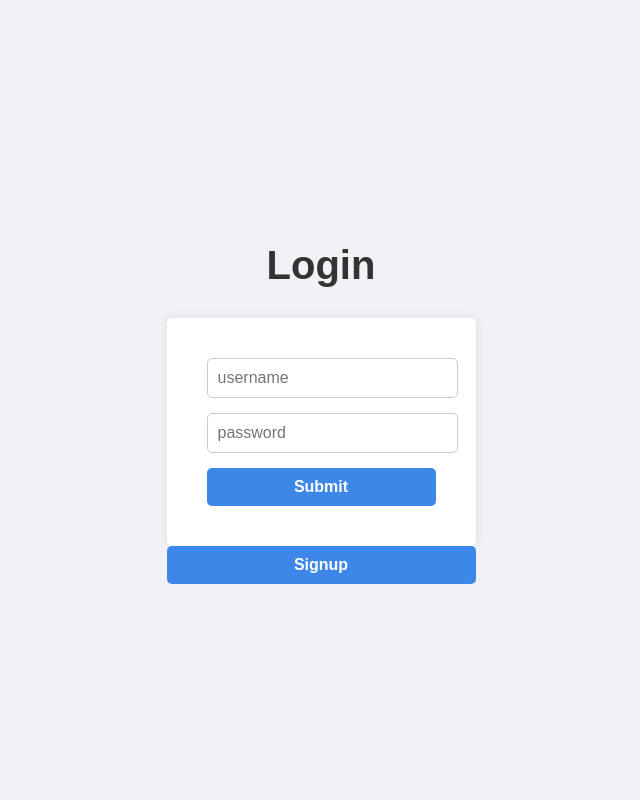
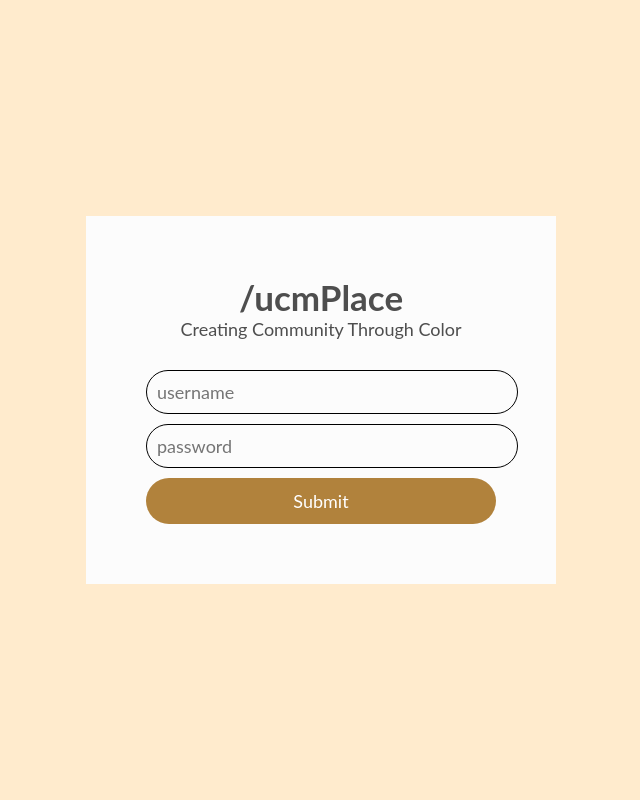
Before and after one commit to schm0es/ucPlace, a Flask app: page / in a window 1280 px wide. Shown: the whole page, without its empty margins (319-959 px from the left). Run offline with Flask 3, Linux system fonts and the light colour scheme.

Commit message:
Add files via upload
styling update

```diff
--- a/front/app.py
+++ b/front/app.py
@@ -1,12 +1,13 @@
 from flask import Flask, request, render_template, jsonify, redirect, url_for, session
-from flask_login import LoginManager, login_user, logout_user, login_required, UserMixin, current_user
+from flask_login import LoginManager, login_user, logout_user, login_required, UserMixin
 from flask_cors import CORS
 
 from sqlalchemy.orm import sessionmaker
 from flask_sqlalchemy import SQLAlchemy
 import db
 from flask_admin.contrib.sqla import ModelView
-from werkzeug.security import generate_password_hash
+from werkzeug.security import generate_password_hash, check_password_hash
+
 
 Session = sessionmaker(bind=db.engine)
 db_session = Session()
@@ -43,8 +44,7 @@ def get_pix():
 
 @app.route('/pixels/<id>/<x>/<y>/<color>', methods=['POST'])
 def write_pix(id, x, y, color):
-    logged_user_id = current_user.get_id()
-    new_pixel = db.Pixel(id=logged_user_id, x=x, y=y, color=color)
+    new_pixel = db.Pixel(id=id, x=x, y=y, color=color)
     db_session.add(new_pixel)
     db_session.commit()
     return jsonify(message='Pixel successfully stored', success=True)
@@ -54,8 +54,7 @@ def update_pix(id, x, y, color):
     pixel_to_update = db_session.query(db.Pixel).filter(db.Pixel.x == x, db.Pixel.y == y).first()
 
     if pixel_to_update:
-        logged_user_id = current_user.get_id()
-        pixel_to_update.id = logged_user_id
+        pixel_to_update.id = id
         pixel_to_update.color = color
         db_session.commit()
         return jsonify({id: color})
@@ -69,11 +68,9 @@ def login():
         username = request.form['username']
         password = request.form['password']
 
-        user = db_session.query(db.User).filter(db.User.username == username).first()
-
         # Replace this with your own logic to check if the username and password are correct
-        if user is not None and user.check_password(password):
-            print(user)
+        if (username == 'bob' and password == 'lol') or (username == 'johnsmith' and password == 'password123'):
+            user = User(username)
             login_user(user)
             session['logged_in'] = True
             return redirect(url_for('load_app'))
@@ -81,28 +78,6 @@ def login():
             return render_template('login.html', message='Invalid username or password')
 
     return render_template('login.html')
-
-
-@app.route('/signup', methods=['GET', 'POST'])
-def signup():
-    if request.method == 'POST':
-        username = request.form['username']
-        password = request.form['password']
-
-        user_check = db_session.query(db.User).filter(db.User.username == username).first()
-
-        # Replace this with your own logic to check if the username and password are correct
-        if user_check is None:
-            new_user = db.User(username = username, password_hash = generate_password_hash(password))
-            db_session.add(new_user)
-            db_session.commit()
-            login_user(new_user)
-            return redirect(url_for('load_app'))
-        else:
-            return render_template('login.html', message='Invalid username or password')
-
-    return render_template('signup.html')
-
 
 @login_required
 @app.route("/app")
@@ -116,13 +91,5 @@ def logout():
     session.pop('logged_in', None)
     return redirect(url_for('login'))
 
-@app.route('/get_user_id', methods=['GET'])
-@login_required
-def get_user_id():
-    userId=current_user.get_id()
-    print(userId)
-    return userId
-
-
 if __name__ == "__main__":
     app.run(debug=True)
--- a/front/static/style.css
+++ b/front/static/style.css
@@ -1,3 +1,6 @@
+*{
+    font-family:'Lato',sans-serif;
+}
 body {
     display: flex;
     flex-direction: column;
@@ -5,7 +8,7 @@ body {
     align-items: center;
     height: 100vh;
     margin: 0;
-    background-color: #f0f0f0;
+    background-color: blanchedalmond;
 }
 
 canvas {
@@ -30,32 +33,71 @@ canvas {
     margin-right: 50px;
 }
 
+#logoutBtn {
+
+    margin-left:800px;
+    width:30%;
+
+    font-size:18px;
+    padding:10px 20px 10px 5px;
+    border:none;
+    outline:none;
+    background: none;
+}
+
+
 #container > label {
     font-family: Arial, Helvetica, sans-serif;
 }
+.login-div{
+    margin:100px auto;
+    width: 350px;
+    background-color: rgb(252, 252, 252);
+    padding: 60px;
+}
+.title, .sub-title{
+text-align:center;
+color:rgb(78, 78, 78)
+}
+.title{
+font-weight:bolder;
+font-size:35px;
 
-input[type="submit"] {
-    display: block;
-    width: 100%;
-    padding: 10px;
-    font-size: 1rem;
-    font-weight: bold;
-    color: #fff;
-    background-color: #3c87e8;
-    border: none;
-    border-radius: 5px;
-    cursor: pointer;
-    margin-bottom: -10px;
+}
+.sub-title{
+    font-size:18px;
+}
+.form{
+    width:100%;
+    margin-top:30px;
+
+}
+.form input{
+    width:100%;
+    font-size:18px;
+    padding:10px 20px 10px 5px;
+    border:none;
+    outline:none;
+    background: none;
+
 }
 
-input[type="color"] {
-    appearance: none;
-    -moz-appearance: none;
-    -webkit-appearance: none;
-    background: none;
-    border: 0;
-    cursor: pointer;
-    height: 3em;
-    padding: 0;
-    width: 7em;
-  }
+#username,#password{
+    display: block;
+    border-radius:30px;
+    border: 1px solid rgb(0,0,0.2);
+    padding:10px;
+    margin:10px 0;
+
+}
+#sub{
+    width:100%;
+    padding: 12px 10px;
+    border:none;
+    font-size:18px;
+    color:white;
+    border-radius:30px;
+    background-color: rgb(177, 130, 60);
+
+
+}
--- a/front/templates/login.html
+++ b/front/templates/login.html
@@ -1,105 +1,34 @@
 <!DOCTYPE html>
 <html lang="en">
+  <head>
+    <meta charset="UTF-8" />
+    <meta http-equiv="X-UA-Compatible" content="IE=edge" />
+    <meta name="viewport" content="width=device-width, initial-scale=1.0" />
+    <link rel="stylesheet" href="./static/style.css" />
+    <title>Login page</title>
+  </head>
+  <body>
 
-<head>
-  <meta charset="UTF-8" />
-  <meta http-equiv="X-UA-Compatible" content="IE=edge" />
-  <meta name="viewport" content="width=device-width, initial-scale=1.0" />
-  <title>Login Page</title>
-  <style>
-    body {
-      font-family: Arial, sans-serif;
-      display: flex;
-      justify-content: center;
-      align-items: center;
-      height: 100vh;
-      margin: 0;
-      background-color: #f0f2f5;
-    }
 
-    h1 {
-      font-size: 2.5rem;
-      color: #333;
-      text-align: center;
-      margin-bottom: 30px;
-    }
+    <div class ="login-div">
+      <div class = "title">/ucmPlace</div>
+      <div class = "sub-title"> Creating Community Through Color</div>
 
-    form {
-      background-color: #ffffff;
-      padding: 40px;
-      border-radius: 5px;
-      box-shadow: 0px 0px 10px rgba(0, 0, 0, 0.1);
-    }
+      <div class = "form">
+        <form action="/login" method="post" >
+          <input id="username" name="username" type="text" placeholder="username" />
+          <input
+            id="password"
+            name="password"
+            type="password"
+            placeholder="password"
+          />
 
-    input[type="text"],
-    input[type="password"] {
-      display: block;
-      width: 100%;
-      padding: 10px;
-      margin-bottom: 15px;
-      font-size: 1rem;
-      border: 1px solid #ccc;
-      border-radius: 5px;
-    }
+          <input id = "sub" type="submit" />
+        </form>
+      </div>
+    </div>
 
-    input[type="submit"] {
-      display: block;
-      width: 100%;
-      padding: 10px;
-      font-size: 1rem;
-      font-weight: bold;
-      color: #fff;
-      background-color: #3c87e8;
-      border: none;
-      border-radius: 5px;
-      cursor: pointer;
-    }
 
-    input[type="submit"]:hover {
-      background-color: #2b67c4;
-    }
-
-    .page {
-      display: flex;
-      flex-direction: column;
-    }
-
-    button {
-      display: block;
-      width: 100%;
-      padding: 10px;
-      font-size: 1rem;
-      font-weight: bold;
-      color: #fff;
-      background-color: #3c87e8;
-      border: none;
-      border-radius: 5px;
-      cursor: pointer;
-      font-style: normal;
-    }
-
-    a {
-      text-decoration: none;
-    }
-
-  </style>
-</head>
-
-<body>
-  <div class="page">
-    <h1>Login</h1>
-
-    <form action="/login" method="post">
-      <input id="username" name="username" type="text" placeholder="username" />
-      <input id="password" name="password" type="password" placeholder="password" />
-      <input type="submit" />
-    </form>
-
-    <a href="/signup">
-      <button> Signup </button>
-    </a>
-
-  </div>
-</body>
-
+  </body>
 </html>
```
Also changed, not shown: front/db.py (+8 -18 lines), front/static/app.js (+8 -22 lines), front/templates/canvas.html (+2 -6 lines), front/sqlalchemy.sqlite.
